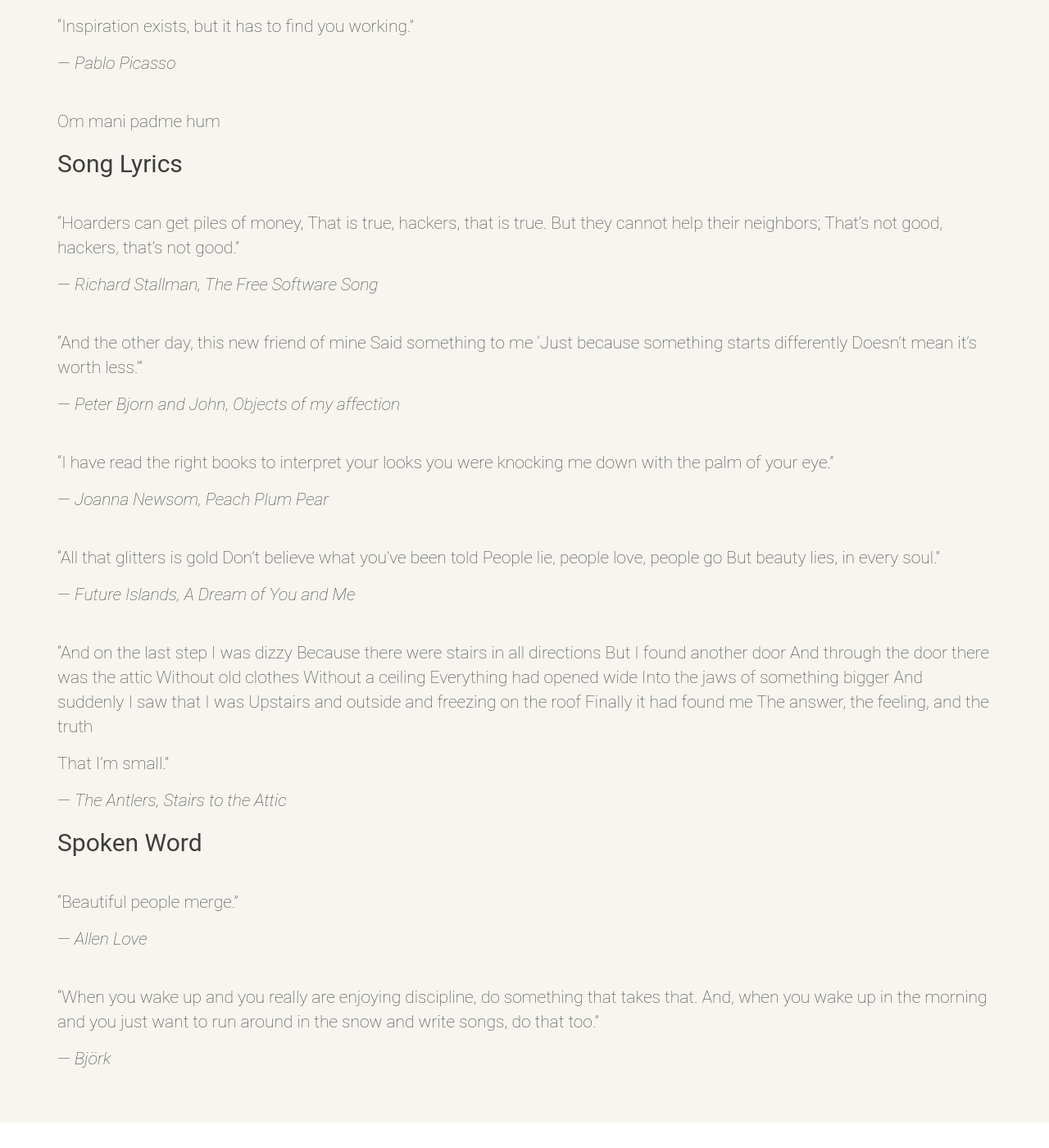
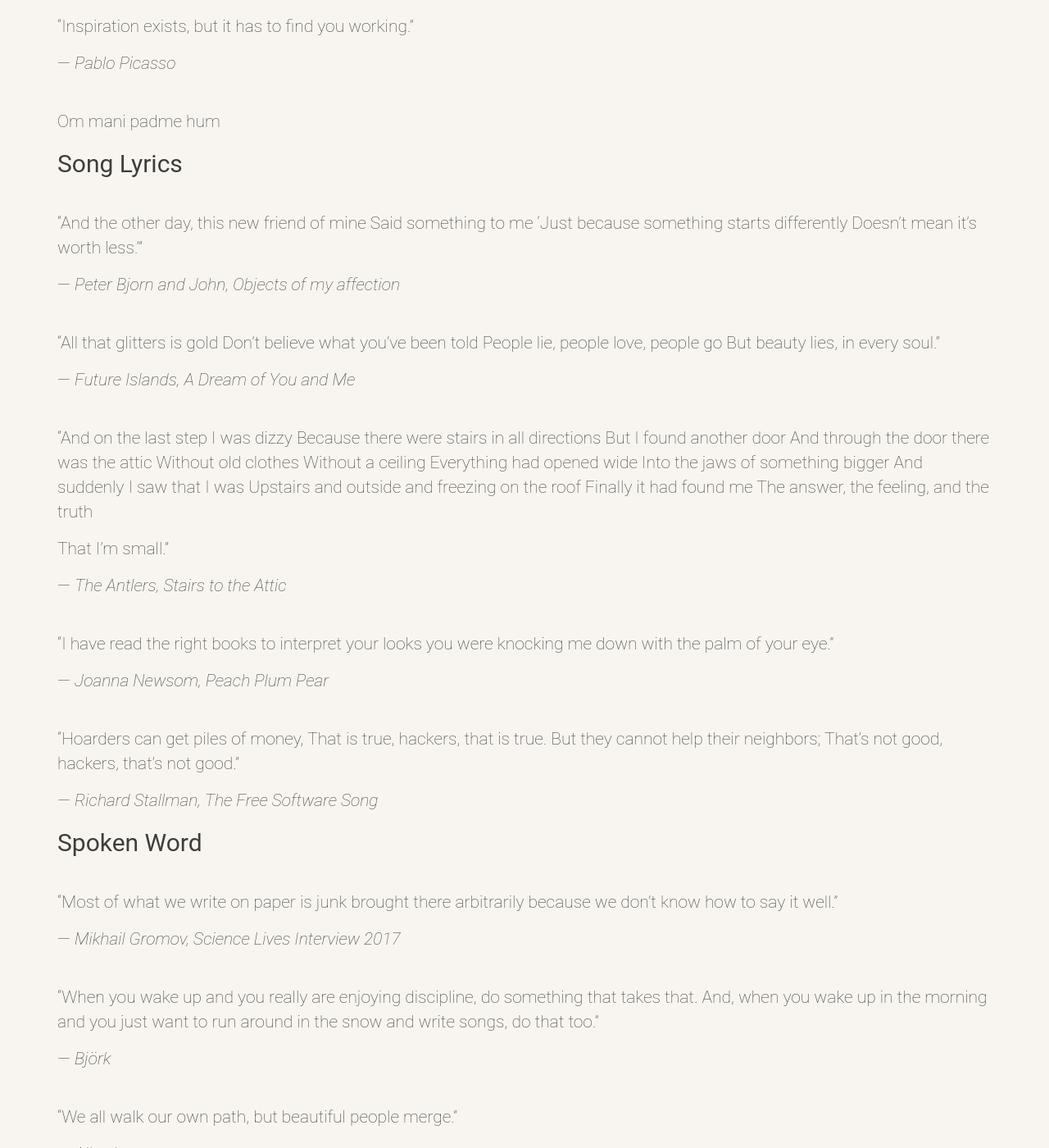
Before and after one commit to rvanwhy/rvanwhy.github.io, a Jekyll site: the page built from 04-quotes.md, in a window 1280 px wide and 1400 px high, scrolled down 828 px. Shown: the whole window at 82% size. Built offline with Jekyll 4.4.1, drawn with Linux system fonts in a browser that asks for light colours; nearby versions of some CDN libraries.

Commit message:
ADD: Updated content, arranged quotes

```diff
--- a/04-quotes.md
+++ b/04-quotes.md
@@ -90,17 +76,37 @@
 That I'm small."
 
 ― *The Antlers, Stairs to the Attic*
+* * *
+"I have read the right books
+to interpret your looks
+you were knocking me down
+with the palm of your eye."
+
+― *Joanna Newsom, Peach Plum Pear*
+* * *
+"Hoarders can get piles of money,
+That is true, hackers, that is true.
+But they cannot help their neighbors;
+That's not good, hackers, that's not good."
+
+― *Richard Stallman, The Free Software Song*
 
 Spoken Word
 ---
 * * *
-"Beautiful people merge."
+"Most of what we write on paper is junk brought there arbitrarily because we don't know how to say it well."
 
-― *Allen Love*
+― *Mikhail Gromov, Science Lives Interview 2017*
 * * *
 "When you wake up and you really are enjoying discipline, do something that takes that. And, when you wake up in the morning and you just want to run around in the snow and write songs, do that too."
 
 ― *Björk*
+* * *
+"We all walk our own path, but beautiful people merge."
+
+― *Allen Love*
+* * *
+
 </div>
 
 </div>
```
Also changed, not shown: other parts of 04-quotes.md (+0 -14 lines), 02-about.md (+13 -5 lines).
